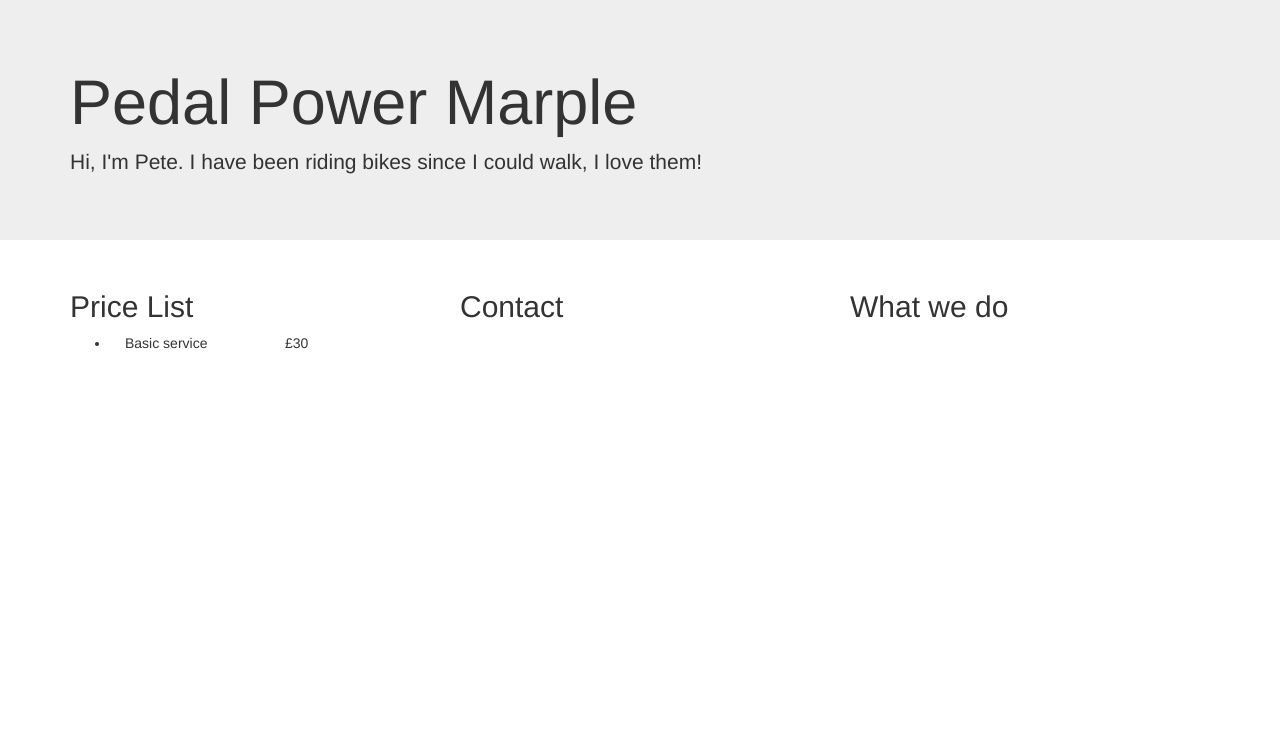
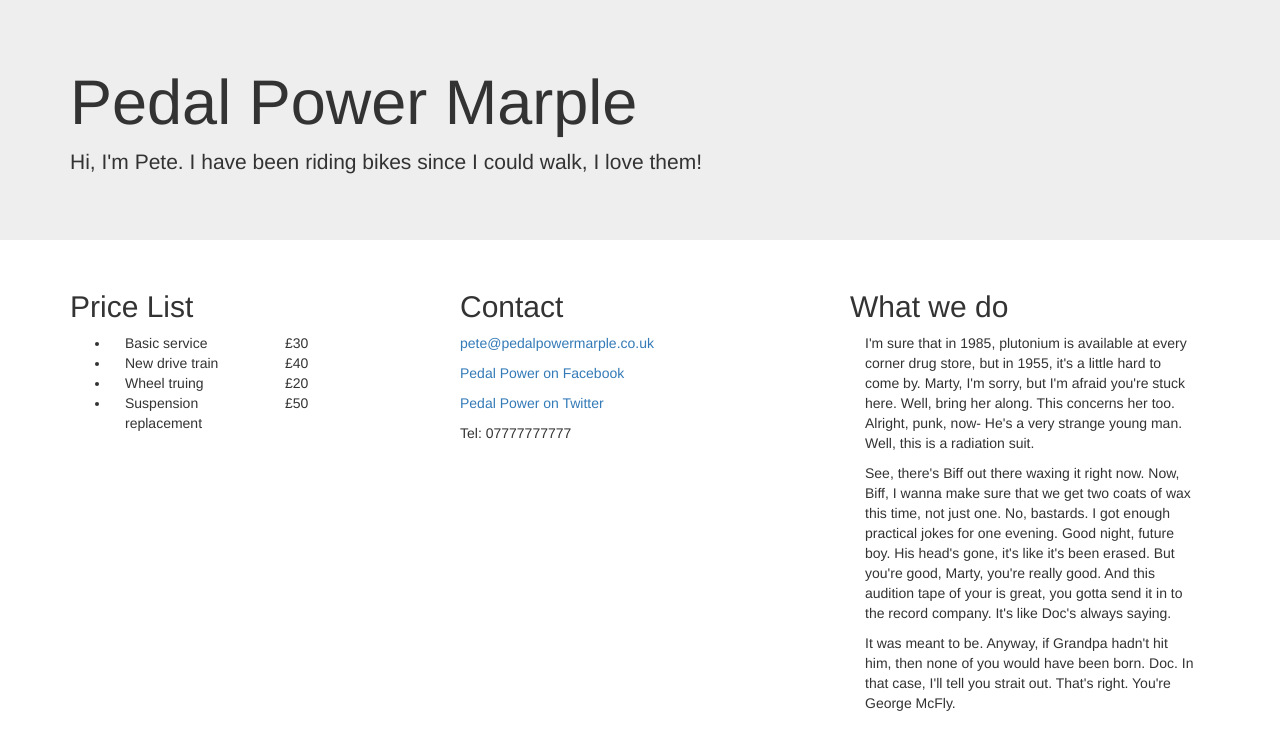
Before and after one commit to chrishey/PedalPowerMarple, a plain HTML site: page src/default.html in a window 1280 px wide. Drawn offline with nearby package versions, Linux system fonts and the light colour scheme.

Commit message:
More dummy content to test out the layout

```diff
--- a/src/default.html
+++ b/src/default.html
@@ -27,13 +27,36 @@
 						<div class="col-sm-6">Basic service</div>
 						<div class="col-sm-6">&pound;30</div>
 					</li>
+					<li>
+						<div class="col-sm-6">New drive train</div>
+						<div class="col-sm-6">&pound;40</div>
+					</li>
+					<li>
+						<div class="col-sm-6">Wheel truing</div>
+						<div class="col-sm-6">&pound;20</div>
+					</li>
+					<li>
+						<div class="col-sm-6">Suspension replacement</div>
+						<div class="col-sm-6">&pound;50</div>
+					</li>
 				</ul>
 			</div>
 			<div class="col-md-4">
 				<h2>Contact</h2>
+				<p><a href="#">pete@pedalpowermarple.co.uk</a></p>
+				<p><a href="#">Pedal Power on Facebook</a></p>
+				<p><a href="#">Pedal Power on Twitter</a></p>
+				<p>Tel: 07777777777</p>
 			</div>
 			<div class="col-md-4">
 				<h2>What we do</h2>
+				<div class="col-sm-12">
+					<p>I'm sure that in 1985, plutonium is available at every corner drug store, but in 1955, it's a little hard to come by. Marty, I'm sorry, but I'm afraid you're stuck here. Well, bring her along. This concerns her too. Alright, punk, now- He's a very strange young man. Well, this is a radiation suit.</p>
+
+					<p>See, there's Biff out there waxing it right now. Now, Biff, I wanna make sure that we get two coats of wax this time, not just one. No, bastards. I got enough practical jokes for one evening. Good night, future boy. His head's gone, it's like it's been erased. But you're good, Marty, you're really good. And this audition tape of your is great, you gotta send it in to the record company. It's like Doc's always saying.</p>
+
+					<p>It was meant to be. Anyway, if Grandpa hadn't hit him, then none of you would have been born. Doc. In that case, I'll tell you strait out. That's right. You're George McFly.</p>
+				</div>
 			</div>
 
 		</div>
```
